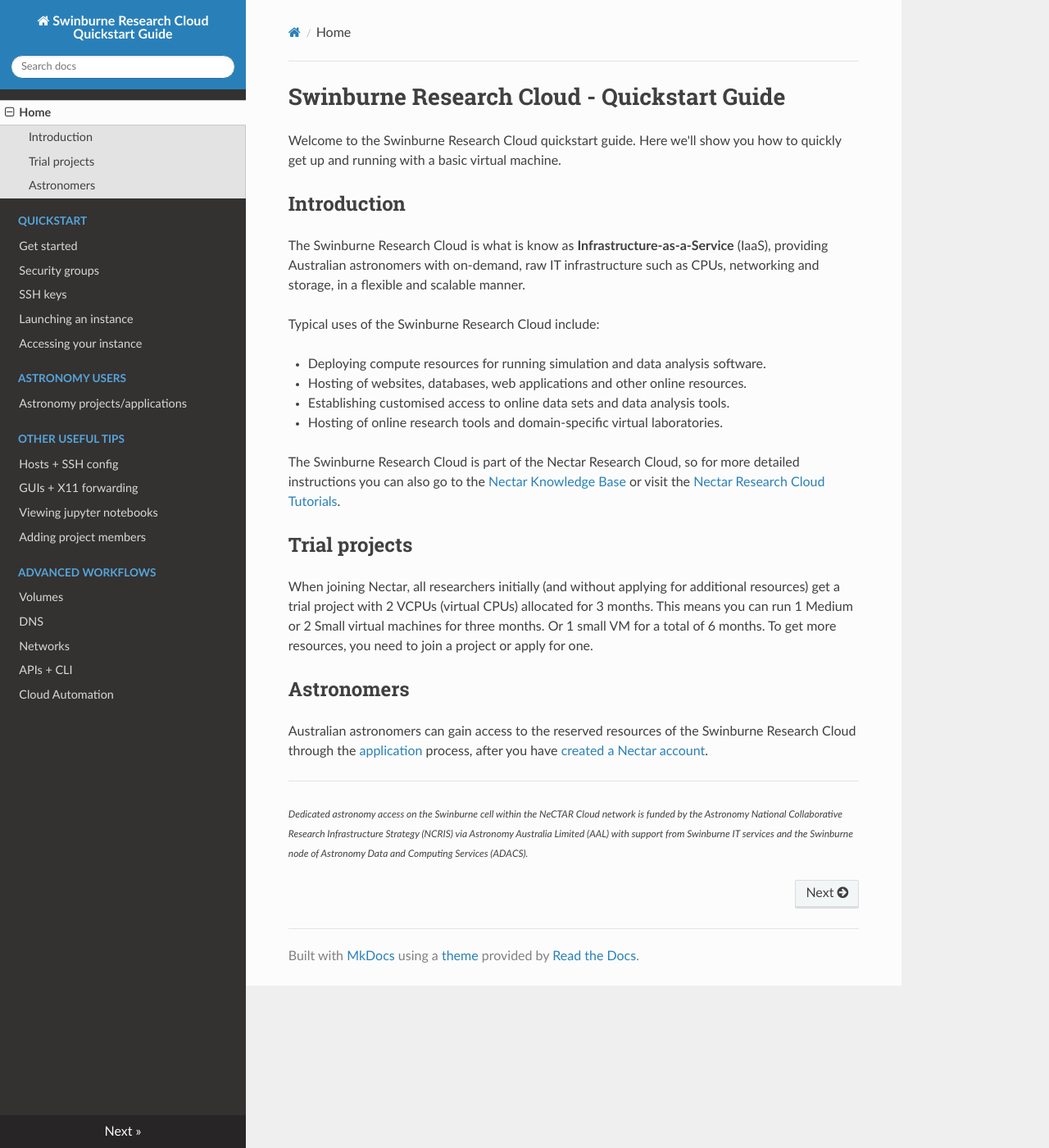
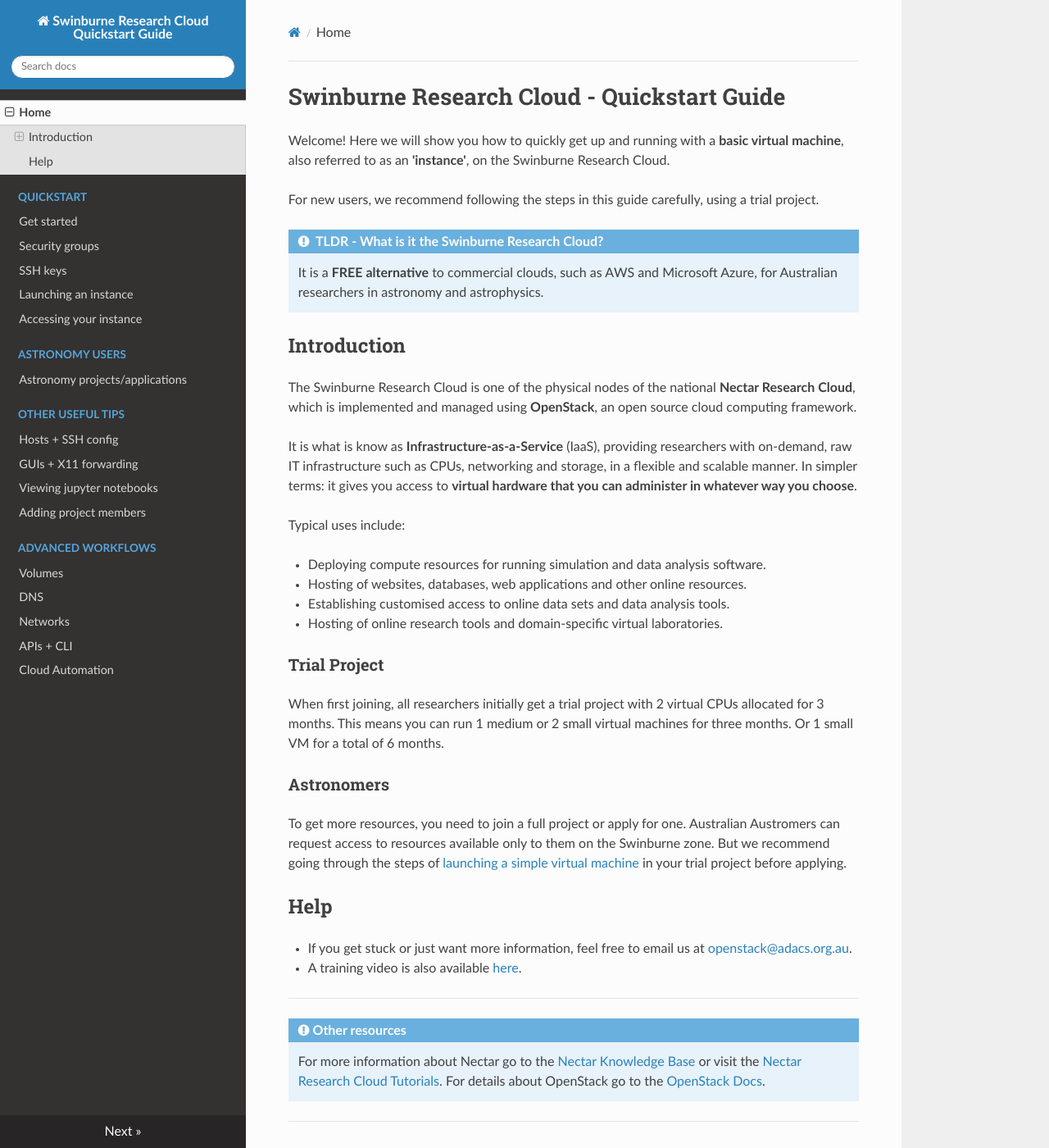
Before and after one commit to ADACS-Australia/swinburne-rc-docs, an MkDocs documentation site: the page built from docs/index.md, in a window 1280 px wide and 1400 px high. Shown: the whole window at 82% size. Built offline with MkDocs 1.6.1, drawn with Linux system fonts in a browser that asks for light colours; nearby versions of some CDN libraries.

Commit message:
update docs

```diff
--- a/docs/index.md
+++ b/docs/index.md
@@ -1,28 +1,41 @@
 # Swinburne Research Cloud - Quickstart Guide
 
-Welcome to the Swinburne Research Cloud quickstart guide. Here we'll show you how to quickly get up and running with a basic virtual machine.
+Welcome! Here we will show you how to quickly get up and running with a **basic virtual machine**, also referred to as an **'instance'**, on the Swinburne Research Cloud.
+
+For new users, we recommend following the steps in this guide carefully, using a trial project.
+
+!!! info " TLDR - What is it the Swinburne Research Cloud?"
+    It is a **FREE alternative** to commercial clouds, such as AWS and Microsoft Azure, for Australian researchers in astronomy and astrophysics.
 
 ## Introduction
-The Swinburne Research Cloud is what is know as **Infrastructure-as-a-Service** (IaaS), providing Australian astronomers with on-demand, raw IT infrastructure such as CPUs, networking and storage, in a flexible and scalable manner.
+The Swinburne Research Cloud is one of the physical nodes of the national **Nectar Research Cloud**, which is implemented and managed using **OpenStack**, an open source cloud computing framework.
 
-Typical uses of the Swinburne Research Cloud include:
+It is what is know as **Infrastructure-as-a-Service** (IaaS), providing researchers with on-demand, raw IT infrastructure such as CPUs, networking and storage, in a flexible and scalable manner.
+In simpler terms: it gives you access to **virtual hardware that you can administer in whatever way you choose**.
+
+Typical uses include:
 
 - Deploying compute resources for running simulation and data analysis software.
 - Hosting of websites, databases, web applications and other online resources.
 - Establishing customised access to online data sets and data analysis tools.
 - Hosting of online research tools and domain-specific virtual laboratories.
 
-The Swinburne Research Cloud is part of the Nectar Research Cloud, so for more detailed instructions you can also go to the [Nectar Knowledge Base](https://support.ehelp.edu.au/support/solutions){target="_blank"}
-or visit the
-[Nectar Research Cloud Tutorials](https://tutorials.rc.nectar.org.au/){target="_blank"}.
+### Trial Project
+When first joining, all researchers initially get a trial project with 2 virtual CPUs allocated for 3 months.
+This means you can run 1 medium or 2 small virtual machines for three months. Or 1 small VM for a total of 6 months.
 
-## Trial projects
-When joining Nectar, all researchers initially (and without applying for additional resources) get a trial project with 2 VCPUs (virtual CPUs) allocated for 3 months.
-This means you can run 1 Medium or 2 Small virtual machines for three months. Or 1 small VM for a total of 6 months.
-To get more resources, you need to join a project or apply for one.
 
-## Astronomers
-Australian astronomers can gain access to the reserved resources of the Swinburne Research Cloud through the [application](astronomy.md#applications) process, after you have [created a Nectar account](getting-started.md#log-in-create-account).
+### Astronomers
+To get more resources, you need to join a full project or apply for one. Australian Austromers can request access to resources available only to them on the Swinburne zone. But we recommend going through the steps of [launching a simple virtual machine](getting-started.md) in your trial project before applying.
+
+## Help
+- If you get stuck or just want more information, feel free to email us at <openstack@adacs.org.au>.
+- A training video is also available [here](https://adacs.org.au/project/openstack-training-session-2021/){target="_blank"}.
+
+---
+
+!!! info "Other resources"
+    For more information about Nectar go to the [Nectar Knowledge Base](https://support.ehelp.edu.au/support/solutions){target="_blank"} or visit the [Nectar Research Cloud Tutorials](https://tutorials.rc.nectar.org.au/){target="_blank"}. For details about OpenStack go to the [OpenStack Docs](https://docs.openstack.org/){target="_blank"}.
 
 ---
 
```
Also changed, not shown: docs/astronomy.md (+13 -16 lines), docs/launching-instance.md (+4 -2 lines), docs/volumes.md (+5 -2 lines).
